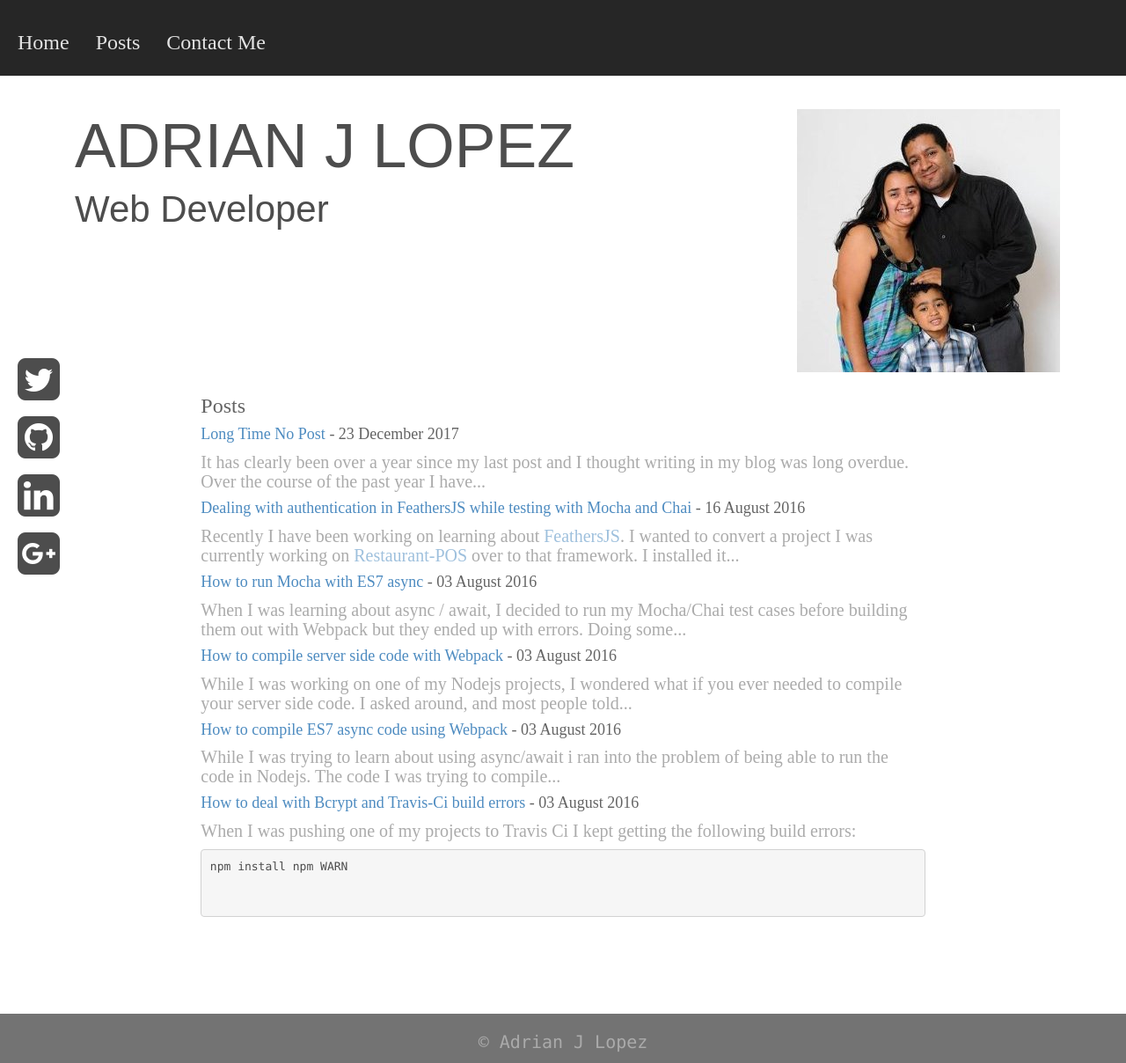
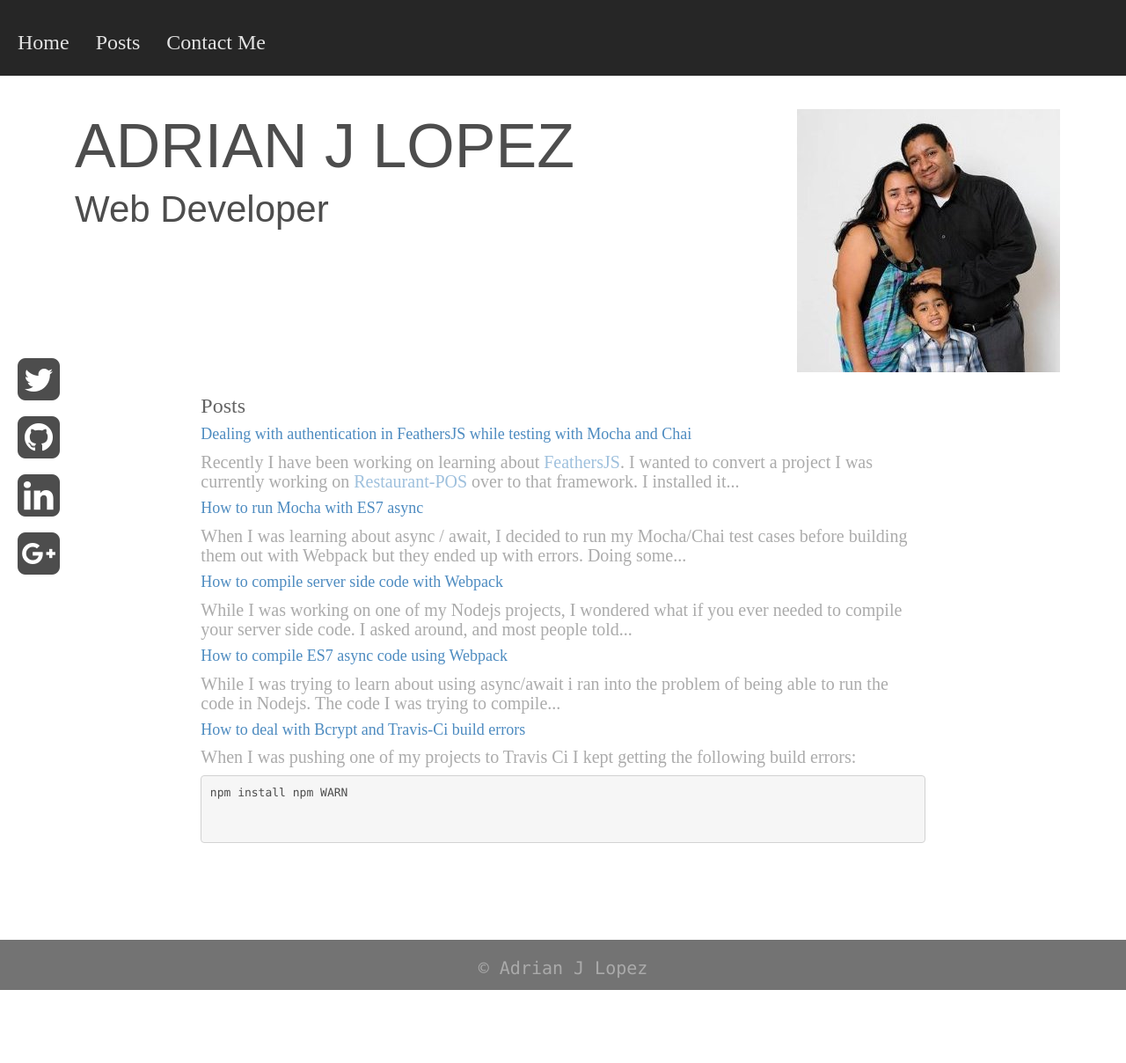
Before and after one commit to jayzamazing/Web-Developer-Portfolio, a Jekyll site: the page built from archive.html, in a window 1280 px wide and 1208 px high. Shown: the whole window at 88% size. Built offline with Jekyll 4.4.1, drawn with Linux system fonts in a browser that asks for light colours; nearby versions of some CDN libraries; some web fonts are replaced.

Commit message:
Revert "Added some minor notes about local usage to readme file. Added versio…"

```diff
--- a/_config.yml
+++ b/_config.yml
@@ -10,4 +10,3 @@
 # Build settings
 markdown: kramdown
 permalink: pretty
-version: 2.76.0
--- a/_includes/recentrelatedposts.html
+++ b/_includes/recentrelatedposts.html
@@ -1,7 +1,9 @@
-<div class="post-description col-xs-12 col-sm-12 col-md-4 col-lg-4">
+<div class="section-description col-xs-12 col-sm-12 col-md-3 col-md-offset-1 col-lg-offset-1 col-lg-3">
     <h3>Related Posts</h3>
+</div>
+<div class="post-description col-xs-12 col-sm-12 col-md-offset-1 col-lg-offset-1 col-md-3 col-lg-3">
     {% for post in site.related_posts limit: 10 %}
-    <h4><a href="{{ site.baseurl }}{{ post.url }}">{{ post.title }}</a>  - {{post.date | date_to_long_string}}</h4>
+    <h4><a href="{{ site.baseurl }}{{ post.url }}">{{ post.title }}</a></h4>
     {% endfor %}
     <h4><a href="{{ site.baseurl }}/archive">Archive of posts -></a></h4>
     <h4><a href="{{ site.baseurl }}/feed.xml">Subscribe to Feed</a></h4>
--- a/_layouts/posts.html
+++ b/_layouts/posts.html
@@ -3,10 +3,9 @@
 ---
 <section class="description">
     <div class="row">
-        <div class="posts col-xs-12 col-md-12 col-lg-12">
+        <div class="posts col-xs-12 col-md-8 col-md-offset-2 col-lg-8 col-lg-offset-2">
             <div class="col-xs-12 col-sm-12 col-md-8 col-lg-8">
-                <h3>{{ page.title }} - {{page.date | date_to_long_string}}</h3>
-                {{ content }}
+                <h3>{{ page.title }}</h3> {{ content }}
             </div>
             {% include recentrelatedposts.html %}
         </div>
--- a/_posts/2017-12-23-long-time-no-post.markdown
+++ /dev/null
@@ -1,18 +0,0 @@
----
-layout: posts
-title: Long Time No Post
-date: 'December 23, 2017'
----
-It has clearly been over a year since my last post and I thought writing in my blog was long overdue. Over the course of the past year I have been extremely busy working for Universal Studios as a Test Engineer in Orlando, while my house was in West Palm. All the traveling to and from work either daily or weekly sucked up a lot of the time I would usually use towards development, but I can say that while I was on the job I learned a variety of different technologies and enjoyed working with my team; just not the commute. I got to work with a back end code base comprised of Node JS and Javascript which helped me to deepen my understanding of Javascript as well as learning Groovy and Api testing using Ready Api.
-
-I also had the chance of working as a Front End Dev. During this short term contract, I got the chance to work with Wordpress, Php, and Javascript. It had been a long time since I even looked at Wordpress and it took me a while to get acclimated to it again. Through this experience I was able to get more comfortable with taking a PSD and turn it into a functional web site.
-
-After that contract, I finally decided it was time to start revisiting some my personal projects which I had not touched in a long time. The first one was my clone of Trello, which you can see at the following <a href="http://reacttrello.jayzamazing.com">link.</a> I will say that this project took me a very long time for various reasons. The first reason this project was challenging was due to previous interviews. You are probably asking why would previous job interviews influencing my personal projects? The second is because I wanted to start working on cleaning up previous project as well as possibly working on additional projects.
-
-Well, my previous project which I called <a href="http://restaurantpos.jayzamazing.com/">Restaurant POS</a> was looked at strictly as a front end project when I was interviewing due to its use of <a href="http://feathersjs.com/">Feathers JS</a>. In some of those interviews I tried to explain that in order to use Feathers JS, you needed a basic understanding of middleware functions in order to do things like authentication or using populate with Mongoose. After trying to explain the project away, and getting turned away from several positions for lack of experience I decided that my next project would steer clear of Feather Js and would strictly use Node Js and Express in the back end.
-
-My Trello project was already created as a single project using Feathers Js as framework, using Mongo for the database and React/Trello on the backend. It took me a while to decide how I was going to reorganize my project but I finally decided I liked the project organization of <a href="https://github.com/facebookincubator/create-react-app/">create-react-app</a> on the front end and the <a href="https://expressjs.com/en/starter/generator.html/">express-starter-generator</a>. Afterwards I separated the project into two projects and put them up on github. For the backend I stripped out all of the models and routes and created some middleware to deal with authentication. Rebuilding the backend was pretty easy once I decided on the project structure.
-
-The front end on the other hand, took a while longer than I expected to put together. The way the front end dealt with data had been deprecated and needed to be updated. So I had to look at normalizr to figure out how it was now being used. I also had to deal with small updates in React like going from React.createClass to React.Component. I also tried to emulate the way that Trello did some of the drop downs and modal pop ups along with introducing Redux Form to my project. It took me a while to get some of the basic functionality down, but I am satisfied with the project for the time being. I will probably work on some additional functionality for the project in the future.
-
-So what am I working on now? Well for the time being I am starting to go back to earlier projects and changing their structures and doing some clean up. For the time being I am working on converting the Restaurant POS project from a Feathers JS / Angular 1 project to a Node JS Express project on the back end and React / Redux project on the front end with separate repositories. I also plan on creating some small video game later this year using <a href="http://phaser.io/">Phaser</a> and maybe look into Machine Learning just for curiosities sake.
--- a/archive.html
+++ b/archive.html
@@ -7,7 +7,7 @@
         {% include aside.html %}
         <div class="col-xs-12 col-sm-12 col-md-8 col-md-offset-2 col-lg-8 col-lg-offset-2">
             <h3>{{ page.title }}</h3> {% for post in site.posts %}
-            <h4><a href="{{ site.baseurl }}{{ post.url }}">{{ post.title }}</a> - {{post.date | date_to_long_string}}<h4>
+            <h4><a href="{{ site.baseurl }}{{ post.url }}">{{ post.title }}</a><h4>
                   <p>{{ post.content | truncatewords: 30 }}</p>
                 {% endfor %}
             </div>
--- a/css/style.css
+++ b/css/style.css
@@ -124,7 +124,3 @@
   width: 96.8%;
   margin: 0 auto;
 }
-.posts {
-  margin: 0 auto;
-  float: none;
-}
```
Also changed, not shown: README.md.
